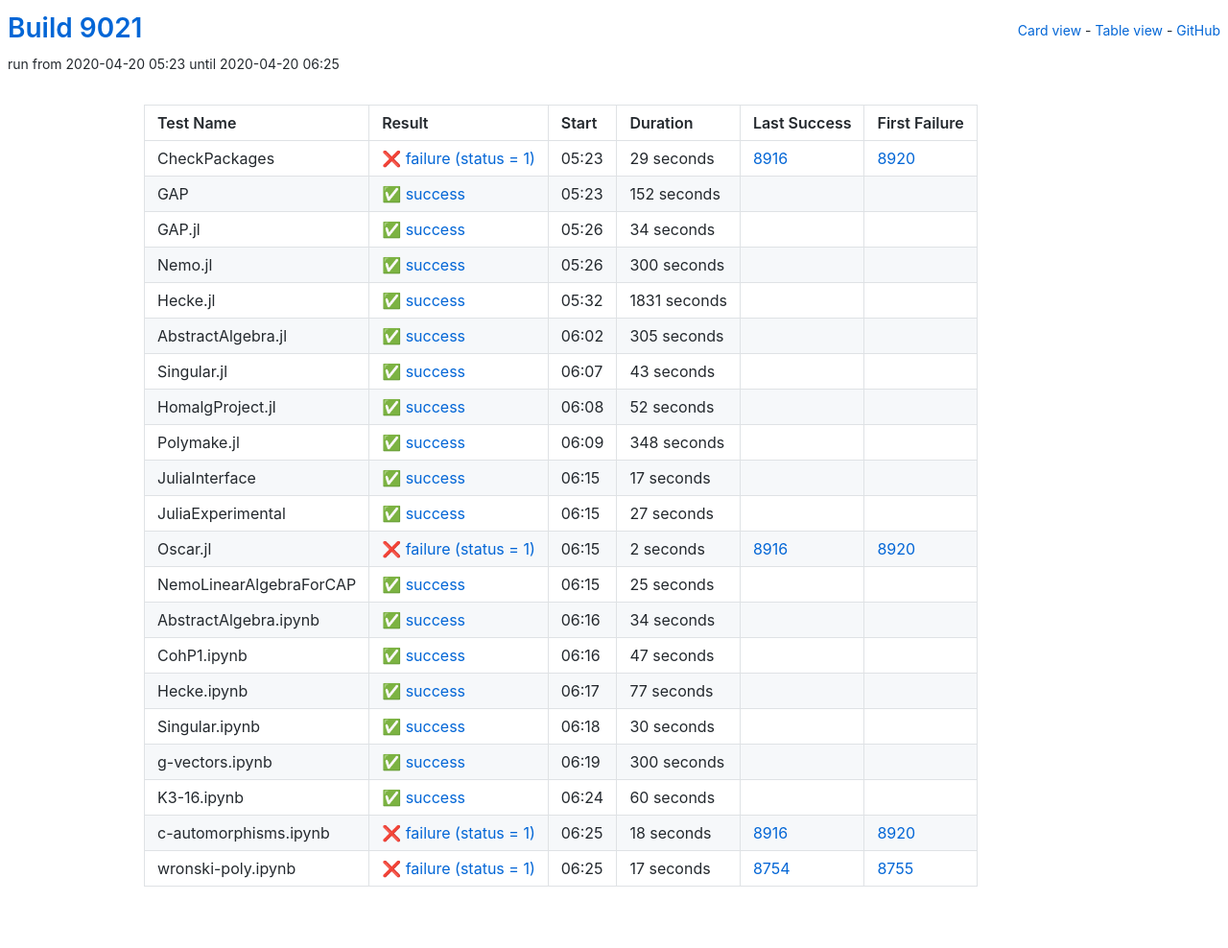
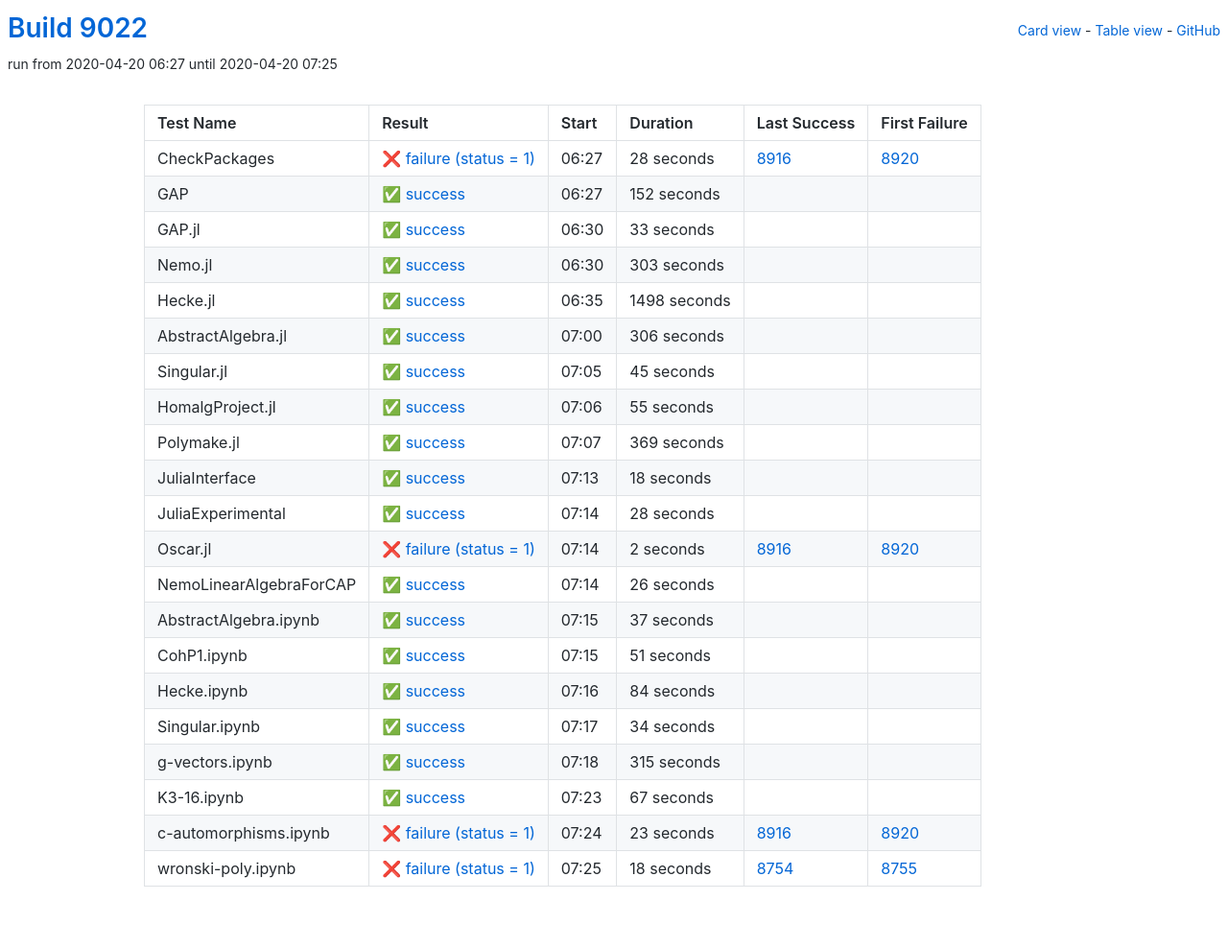
Before and after one commit to oscar-system/oscar-ci-status, a Jekyll site: the page built from table.html, in a window 1280 px wide. Shown: the whole page at 96% size. Built offline with Jekyll 4.4.1, drawn with Linux system fonts in a browser that asks for light colours; some of the changed lines change nothing that is shown.

Commit message:
Build 9022

```diff
--- a/_data/ci.yml
+++ b/_data/ci.yml
@@ -1,16 +1,16 @@
-build: 9021
-build_url: https://oscarci.mathematik.uni-kl.de/job/oscar/9021/
+build: 9022
+build_url: https://oscarci.mathematik.uni-kl.de/job/oscar/9022/
 job: oscar
 tests:
-- duration: 29
+- duration: 28
   exitcode: 1
   first_failure: 8920
   first_failure_url: https://oscarci.mathematik.uni-kl.de/job/oscar/8920/
   last_success: 8916
   last_success_url: https://oscarci.mathematik.uni-kl.de/job/oscar/8916/
-  log: https://oscarci.mathematik.uni-kl.de/job/oscar/9021/artifact/logs/build-9021/CheckPackages.log
+  log: https://oscarci.mathematik.uni-kl.de/job/oscar/9022/artifact/logs/build-9022/CheckPackages.log
   name: CheckPackages
-  start: 2020-04-20 05:23
+  start: 2020-04-20 06:27
   status: failure
   success: false
 - duration: 152
@@ -19,9 +19,163 @@ tests:
   first_failure_url: null
   last_success: false
   last_success_url: null
-  log: https://oscarci.mathematik.uni-kl.de/job/oscar/9021/artifact/logs/build-9021/GAP.log
+  log: https://oscarci.mathematik.uni-kl.de/job/oscar/9022/artifact/logs/build-9022/GAP.log
   name: GAP
-  start: 2020-04-20 05:23
+  start: 2020-04-20 06:27
+  status: success
+  success: true
+- duration: 33
+  exitcode: 0
+  first_failure: false
+  first_failure_url: null
+  last_success: false
+  last_success_url: null
+  log: https://oscarci.mathematik.uni-kl.de/job/oscar/9022/artifact/logs/build-9022/GAP.jl.log
+  name: GAP.jl
+  start: 2020-04-20 06:30
+  status: success
+  success: true
+- duration: 303
+  exitcode: 0
+  first_failure: false
+  first_failure_url: null
+  last_success: false
+  last_success_url: null
+  log: https://oscarci.mathematik.uni-kl.de/job/oscar/9022/artifact/logs/build-9022/Nemo.jl.log
+  name: Nemo.jl
+  start: 2020-04-20 06:30
+  status: success
+  success: true
+- duration: 1498
+  exitcode: 0
+  first_failure: false
+  first_failure_url: null
+  last_success: false
+  last_success_url: null
+  log: https://oscarci.mathematik.uni-kl.de/job/oscar/9022/artifact/logs/build-9022/Hecke.jl.log
+  name: Hecke.jl
+  start: 2020-04-20 06:35
+  status: success
+  success: true
+- duration: 306
+  exitcode: 0
+  first_failure: false
+  first_failure_url: null
+  last_success: false
+  last_success_url: null
+  log: https://oscarci.mathematik.uni-kl.de/job/oscar/9022/artifact/logs/build-9022/AbstractAlgebra.jl.log
+  name: AbstractAlgebra.jl
+  start: 2020-04-20 07:00
+  status: success
+  success: true
+- duration: 45
+  exitcode: 0
+  first_failure: false
+  first_failure_url: null
+  last_success: false
+  last_success_url: null
+  log: https://oscarci.mathematik.uni-kl.de/job/oscar/9022/artifact/logs/build-9022/Singular.jl.log
+  name: Singular.jl
+  start: 2020-04-20 07:05
+  status: success
+  success: true
+- duration: 55
+  exitcode: 0
+  first_failure: false
+  first_failure_url: null
+  last_success: false
+  last_success_url: null
+  log: https://oscarci.mathematik.uni-kl.de/job/oscar/9022/artifact/logs/build-9022/HomalgProject.jl.log
+  name: HomalgProject.jl
+  start: 2020-04-20 07:06
+  status: success
+  success: true
+- duration: 369
+  exitcode: 0
+  first_failure: false
+  first_failure_url: null
+  last_success: false
+  last_success_url: null
+  log: https://oscarci.mathematik.uni-kl.de/job/oscar/9022/artifact/logs/build-9022/Polymake.jl.log
+  name: Polymake.jl
+  start: 2020-04-20 07:07
+  status: success
+  success: true
+- duration: 18
+  exitcode: 0
+  first_failure: false
+  first_failure_url: null
+  last_success: false
+  last_success_url: null
+  log: https://oscarci.mathematik.uni-kl.de/job/oscar/9022/artifact/logs/build-9022/JuliaInterface.log
+  name: JuliaInterface
+  start: 2020-04-20 07:13
+  status: success
+  success: true
+- duration: 28
+  exitcode: 0
+  first_failure: false
+  first_failure_url: null
+  last_success: false
+  last_success_url: null
+  log: https://oscarci.mathematik.uni-kl.de/job/oscar/9022/artifact/logs/build-9022/JuliaExperimental.log
+  name: JuliaExperimental
+  start: 2020-04-20 07:14
+  status: success
+  success: true
+- duration: 2
+  exitcode: 1
+  first_failure: 8920
+  first_failure_url: https://oscarci.mathematik.uni-kl.de/job/oscar/8920/
+  last_success: 8916
+  last_success_url: https://oscarci.mathematik.uni-kl.de/job/oscar/8916/
+  log: https://oscarci.mathematik.uni-kl.de/job/oscar/9022/artifact/logs/build-9022/Oscar.jl.log
+  name: Oscar.jl
+  start: 2020-04-20 07:14
+  status: failure
+  success: false
+- duration: 26
+  exitcode: 0
+  first_failure: false
+  first_failure_url: null
+  last_success: false
+  last_success_url: null
+  log: https://oscarci.mathematik.uni-kl.de/job/oscar/9022/artifact/logs/build-9022/NemoLinearAlgebraForCAP.log
+  name: NemoLinearAlgebraForCAP
+  start: 2020-04-20 07:14
+  status: success
+  success: true
+- duration: 37
+  exitcode: 0
+  first_failure: false
+  first_failure_url: null
+  last_success: false
+  last_success_url: null
+  log: https://oscarci.mathematik.uni-kl.de/job/oscar/9022/artifact/logs/build-9022/AbstractAlgebra.ipynb.log
+  name: AbstractAlgebra.ipynb
+  start: 2020-04-20 07:15
+  status: success
+  success: true
+- duration: 51
+  exitcode: 0
+  first_failure: false
+  first_failure_url: null
+  last_success: false
+  last_success_url: null
+  log: https://oscarci.mathematik.uni-kl.de/job/oscar/9022/artifact/logs/build-9022/CohP1.ipynb.log
+  name: CohP1.ipynb
+  start: 2020-04-20 07:15
+  status: success
+  success: true
+- duration: 84
+  exitcode: 0
+  first_failure: false
+  first_failure_url: null
+  last_success: false
+  last_success_url: null
+  log: https://oscarci.mathematik.uni-kl.de/job/oscar/9022/artifact/logs/build-9022/Hecke.ipynb.log
+  name: Hecke.ipynb
+  start: 2020-04-20 07:16
   status: success
   success: true
 - duration: 34
@@ -30,206 +184,52 @@ tests:
   first_failure_url: null
   last_success: false
   last_success_url: null
-  log: https://oscarci.mathematik.uni-kl.de/job/oscar/9021/artifact/logs/build-9021/GAP.jl.log
-  name: GAP.jl
-  start: 2020-04-20 05:26
+  log: https://oscarci.mathematik.uni-kl.de/job/oscar/9022/artifact/logs/build-9022/Singular.ipynb.log
+  name: Singular.ipynb
+  start: 2020-04-20 07:17
   status: success
   success: true
-- duration: 300
+- duration: 315
   exitcode: 0
   first_failure: false
   first_failure_url: null
   last_success: false
   last_success_url: null
-  log: https://oscarci.mathematik.uni-kl.de/job/oscar/9021/artifact/logs/build-9021/Nemo.jl.log
-  name: Nemo.jl
-  start: 2020-04-20 05:26
+  log: https://oscarci.mathematik.uni-kl.de/job/oscar/9022/artifact/logs/build-9022/g-vectors.ipynb.log
+  name: g-vectors.ipynb
+  start: 2020-04-20 07:18
   status: success
   success: true
-- duration: 1831
+- duration: 67
   exitcode: 0
   first_failure: false
   first_failure_url: null
   last_success: false
   last_success_url: null
-  log: https://oscarci.mathematik.uni-kl.de/job/oscar/9021/artifact/logs/build-9021/Hecke.jl.log
-  name: Hecke.jl
-  start: 2020-04-20 05:32
+  log: https://oscarci.mathematik.uni-kl.de/job/oscar/9022/artifact/logs/build-9022/K3-16.ipynb.log
+  name: K3-16.ipynb
+  start: 2020-04-20 07:23
   status: success
   success: true
-- duration: 305
-  exitcode: 0
-  first_failure: false
-  first_failure_url: null
-  last_success: false
-  last_success_url: null
-  log: https://oscarci.mathematik.uni-kl.de/job/oscar/9021/artifact/logs/build-9021/AbstractAlgebra.jl.log
-  name: AbstractAlgebra.jl
-  start: 2020-04-20 06:02
-  status: success
-  success: true
-- duration: 43
-  exitcode: 0
-  first_failure: false
-  first_failure_url: null
-  last_success: false
-  last_success_url: null
-  log: https://oscarci.mathematik.uni-kl.de/job/oscar/9021/artifact/logs/build-9021/Singular.jl.log
-  name: Singular.jl
-  start: 2020-04-20 06:07
-  status: success
-  success: true
-- duration: 52
-  exitcode: 0
-  first_failure: false
-  first_failure_url: null
-  last_success: false
-  last_success_url: null
-  log: https://oscarci.mathematik.uni-kl.de/job/oscar/9021/artifact/logs/build-9021/HomalgProject.jl.log
-  name: HomalgProject.jl
-  start: 2020-04-20 06:08
-  status: success
-  success: true
-- duration: 348
-  exitcode: 0
-  first_failure: false
-  first_failure_url: null
-  last_success: false
-  last_success_url: null
-  log: https://oscarci.mathematik.uni-kl.de/job/oscar/9021/artifact/logs/build-9021/Polymake.jl.log
-  name: Polymake.jl
-  start: 2020-04-20 06:09
-  status: success
-  success: true
-- duration: 17
-  exitcode: 0
-  first_failure: false
-  first_failure_url: null
-  last_success: false
-  last_success_url: null
-  log: https://oscarci.mathematik.uni-kl.de/job/oscar/9021/artifact/logs/build-9021/JuliaInterface.log
-  name: JuliaInterface
-  start: 2020-04-20 06:15
-  status: success
-  success: true
-- duration: 27
-  exitcode: 0
-  first_failure: false
-  first_failure_url: null
-  last_success: false
-  last_success_url: null
-  log: https://oscarci.mathematik.uni-kl.de/job/oscar/9021/artifact/logs/build-9021/JuliaExperimental.log
-  name: JuliaExperimental
-  start: 2020-04-20 06:15
-  status: success
-  success: true
-- duration: 2
+- duration: 23
   exitcode: 1
   first_failure: 8920
   first_failure_url: https://oscarci.mathematik.uni-kl.de/job/oscar/8920/
   last_success: 8916
   last_success_url: https://oscarci.mathematik.uni-kl.de/job/oscar/8916/
-  log: https://oscarci.mathematik.uni-kl.de/job/oscar/9021/artifact/logs/build-9021/Oscar.jl.log
-  name: Oscar.jl
-  start: 2020-04-20 06:15
+  log: https://oscarci.mathematik.uni-kl.de/job/oscar/9022/artifact/logs/build-9022/c-automorphisms.ipynb.log
+  name: c-automorphisms.ipynb
+  start: 2020-04-20 07:24
   status: failure
   success: false
-- duration: 25
-  exitcode: 0
-  first_failure: false
-  first_failure_url: null
-  last_success: false
-  last_success_url: null
-  log: https://oscarci.mathematik.uni-kl.de/job/oscar/9021/artifact/logs/build-9021/NemoLinearAlgebraForCAP.log
-  name: NemoLinearAlgebraForCAP
-  start: 2020-04-20 06:15
-  status: success
-  success: true
-- duration: 34
-  exitcode: 0
-  first_failure: false
-  first_failure_url: null
-  last_success: false
-  last_success_url: null
-  log: https://oscarci.mathematik.uni-kl.de/job/oscar/9021/artifact/logs/build-9021/AbstractAlgebra.ipynb.log
-  name: AbstractAlgebra.ipynb
-  start: 2020-04-20 06:16
-  status: success
-  success: true
-- duration: 47
-  exitcode: 0
-  first_failure: false
-  first_failure_url: null
-  last_success: false
-  last_success_url: null
-  log: https://oscarci.mathematik.uni-kl.de/job/oscar/9021/artifact/logs/build-9021/CohP1.ipynb.log
-  name: CohP1.ipynb
-  start: 2020-04-20 06:16
-  status: success
-  success: true
-- duration: 77
-  exitcode: 0
-  first_failure: false
-  first_failure_url: null
-  last_success: false
-  last_success_url: null
-  log: https://oscarci.mathematik.uni-kl.de/job/oscar/9021/artifact/logs/build-9021/Hecke.ipynb.log
-  name: Hecke.ipynb
-  start: 2020-04-20 06:17
-  status: success
-  success: true
-- duration: 30
-  exitcode: 0
-  first_failure: false
-  first_failure_url: null
-  last_success: false
-  last_success_url: null
-  log: https://oscarci.mathematik.uni-kl.de/job/oscar/9021/artifact/logs/build-9021/Singular.ipynb.log
-  name: Singular.ipynb
-  start: 2020-04-20 06:18
-  status: success
-  success: true
-- duration: 300
-  exitcode: 0
-  first_failure: false
-  first_failure_url: null
-  last_success: false
-  last_success_url: null
-  log: https://oscarci.mathematik.uni-kl.de/job/oscar/9021/artifact/logs/build-9021/g-vectors.ipynb.log
-  name: g-vectors.ipynb
-  start: 2020-04-20 06:19
-  status: success
-  success: true
-- duration: 60
-  exitcode: 0
-  first_failure: false
-  first_failure_url: null
-  last_success: false
-  last_success_url: null
-  log: https://oscarci.mathematik.uni-kl.de/job/oscar/9021/artifact/logs/build-9021/K3-16.ipynb.log
-  name: K3-16.ipynb
-  start: 2020-04-20 06:24
-  status: success
-  success: true
 - duration: 18
-  exitcode: 1
-  first_failure: 8920
-  first_failure_url: https://oscarci.mathematik.uni-kl.de/job/oscar/8920/
-  last_success: 8916
-  last_success_url: https://oscarci.mathematik.uni-kl.de/job/oscar/8916/
-  log: https://oscarci.mathematik.uni-kl.de/job/oscar/9021/artifact/logs/build-9021/c-automorphisms.ipynb.log
-  name: c-automorphisms.ipynb
-  start: 2020-04-20 06:25
-  status: failure
-  success: false
-- duration: 17
   exitcode: 1
   first_failure: 8755
   first_failure_url: https://oscarci.mathematik.uni-kl.de/job/oscar/8755/
   last_success: 8754
   last_success_url: https://oscarci.mathematik.uni-kl.de/job/oscar/8754/
-  log: https://oscarci.mathematik.uni-kl.de/job/oscar/9021/artifact/logs/build-9021/wronski-poly.ipynb.log
+  log: https://oscarci.mathematik.uni-kl.de/job/oscar/9022/artifact/logs/build-9022/wronski-poly.ipynb.log
   name: wronski-poly.ipynb
-  start: 2020-04-20 06:25
+  start: 2020-04-20 07:25
   status: failure
   success: false
```
Also changed, not shown: README.md.
